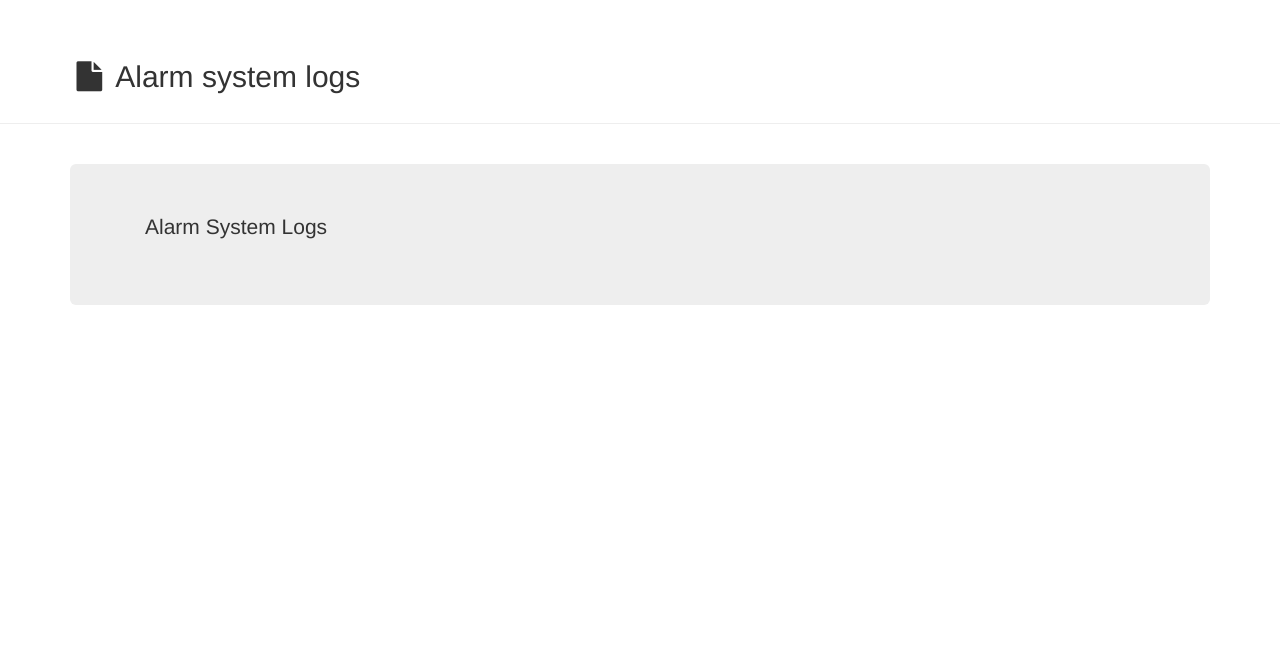
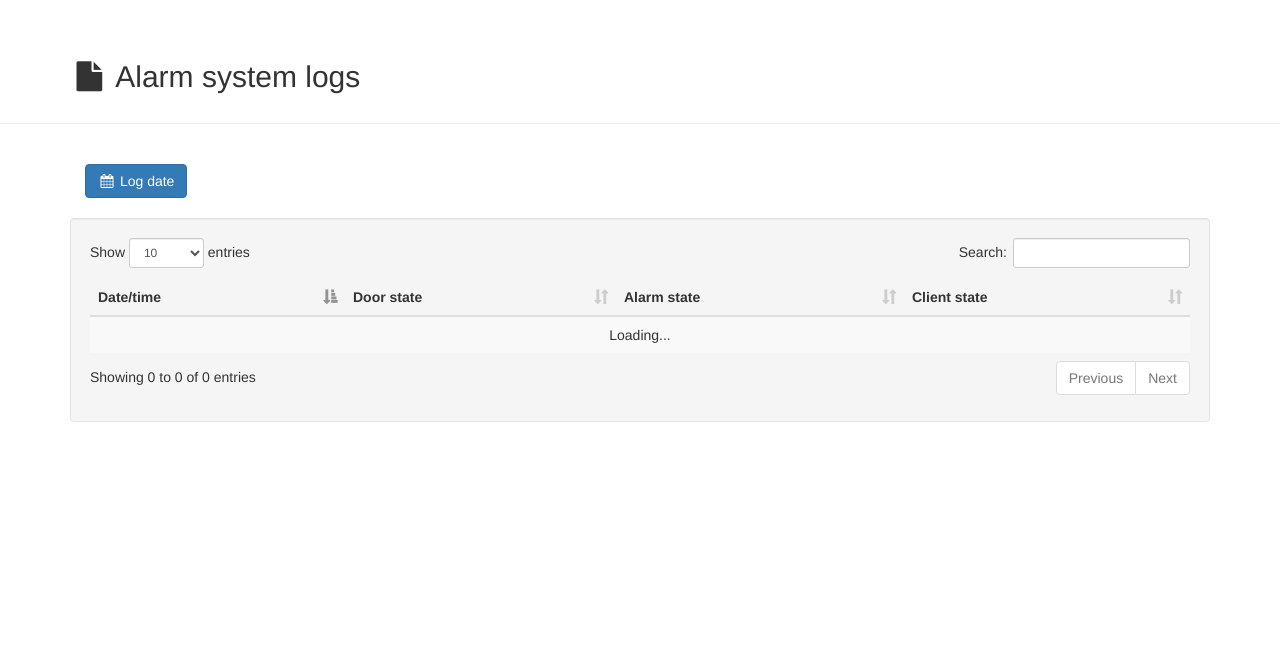
Before and after one commit to Silvian/alarm-service, a Django app: page /alarm/logs/ in a window 1280 px wide. Shown: the part 52-714 px from the top of the page. Run offline with Django 3.2, Linux system fonts and the light colour scheme; the visitor is signed in with stand-in values (Sample User, id 1); data that the repository does not hold is empty; parts of the project's set-up code (start-up, migrations or seed data) failed here and were passed over; some libraries are stand-ins or nearby versions.

Commit message:
Implemented alarm logs data tables front end.

```diff
--- a/alarm/templates/alarm/logs.html
+++ b/alarm/templates/alarm/logs.html
@@ -11,10 +11,41 @@
 
 {% block body %}
 
-  <div class="jumbotron">
-    <div class="container">
-      <p>Alarm System Logs</p>
-    </div>
+  <div class="container">
+
+    <!-- Button trigger modal -->
+    <button type="button" class="btn btn-primary btn-md" id="select-date">
+        <i class="fa fa-calendar fa-fw"></i> Log date
+    </button>
+
+  </div>
+
+  <br/>
+
+  <div class="well">
+
+      <table class="table table-striped table-hover" id="logs-list">
+      <thead>
+        <tr>
+          <th>Date/time</th>
+          <th>Door state</th>
+          <th>Alarm state</th>
+          <th>Client state</th>
+        </tr>
+      </thead>
+      <tbody>
+
+      </tbody>
+    </table>
+
   </div>
 
 {% endblock %}
+
+{% block jsfiles %}
+
+{% load staticfiles %}
+<script src="{% static 'resources/js/alarm.js' %}"></script>
+<script src="{% static 'resources/js/alarm-logs.js' %}"></script>
+
+{% endblock %}
--- /dev/null
+++ b/static/resources/js/alarm-logs.js
@@ -0,0 +1,33 @@
+$(document).ready(function(){
+
+    //enable the powerful data table sorting, pagination and searching controls
+    var logs_table = $('#logs-list').DataTable({
+    'ajax': {
+        "type"   : "GET",
+        "url"    : '/api/log/',
+
+        "dataSrc": ""
+    },
+        'columns': [
+            {"mRender": function(data, type, row) {
+                            return getFormattedDate(new Date(htmlEntities(row.time_stamp)));
+                        }
+            },
+            {"mRender": function(data, type, row) {
+                            return doorState(htmlEntities(row.door_state));
+                        }
+            },
+            {"mRender": function(data, type, row) {
+                            return alarmState(htmlEntities(row.alarm_state));
+                        }
+            },
+            {"mRender": function(data, type, row) {
+                            return clientState(htmlEntities(row.client_state));
+                        }
+            },
+
+        ],
+
+    });
+
+});
--- a/static/resources/js/alarm.js
+++ b/static/resources/js/alarm.js
@@ -1,3 +1,18 @@
+function getFormattedDate(date) {
+    var month = date.getMonth() + 1;
+    var day = date.getDate();
+    var year = date.getFullYear();
+    var input = month + "/" + day + "/" + year;
+
+    var pattern=/(.*?)\/(.*?)\/(.*?)$/;
+    var result = input.replace(pattern, function(match, p1, p2, p3) {
+        var months=['Jan','Feb','Mar','Apr','May','Jun','Jul','Aug','Sep','Oct','Nov','Dec'];
+        return (p2<10?"0"+p2:p2)+" "+months[(p1-1)]+" "+p3;
+    });
+
+    return result;
+}
+
 function getEmailLink(email) {
     return '<a href="mailto:'+email+'">'+email+'</a>';
 }
@@ -66,3 +81,39 @@
 		}
 	}
 }
+
+function doorState(state) {
+
+    if(state === "1") {
+        return "Closed";
+    }
+
+    else if(state === "0") {
+        return "Open";
+    }
+
+}
+
+function alarmState(state) {
+
+    if(state === "1") {
+        return "On";
+    }
+
+    else if(state === "0") {
+        return "Off";
+    }
+
+}
+
+function clientState(state) {
+
+    if(state === "1") {
+        return "Connected";
+    }
+
+    else if(state === "0") {
+        return "Disconnected";
+    }
+
+}
```
